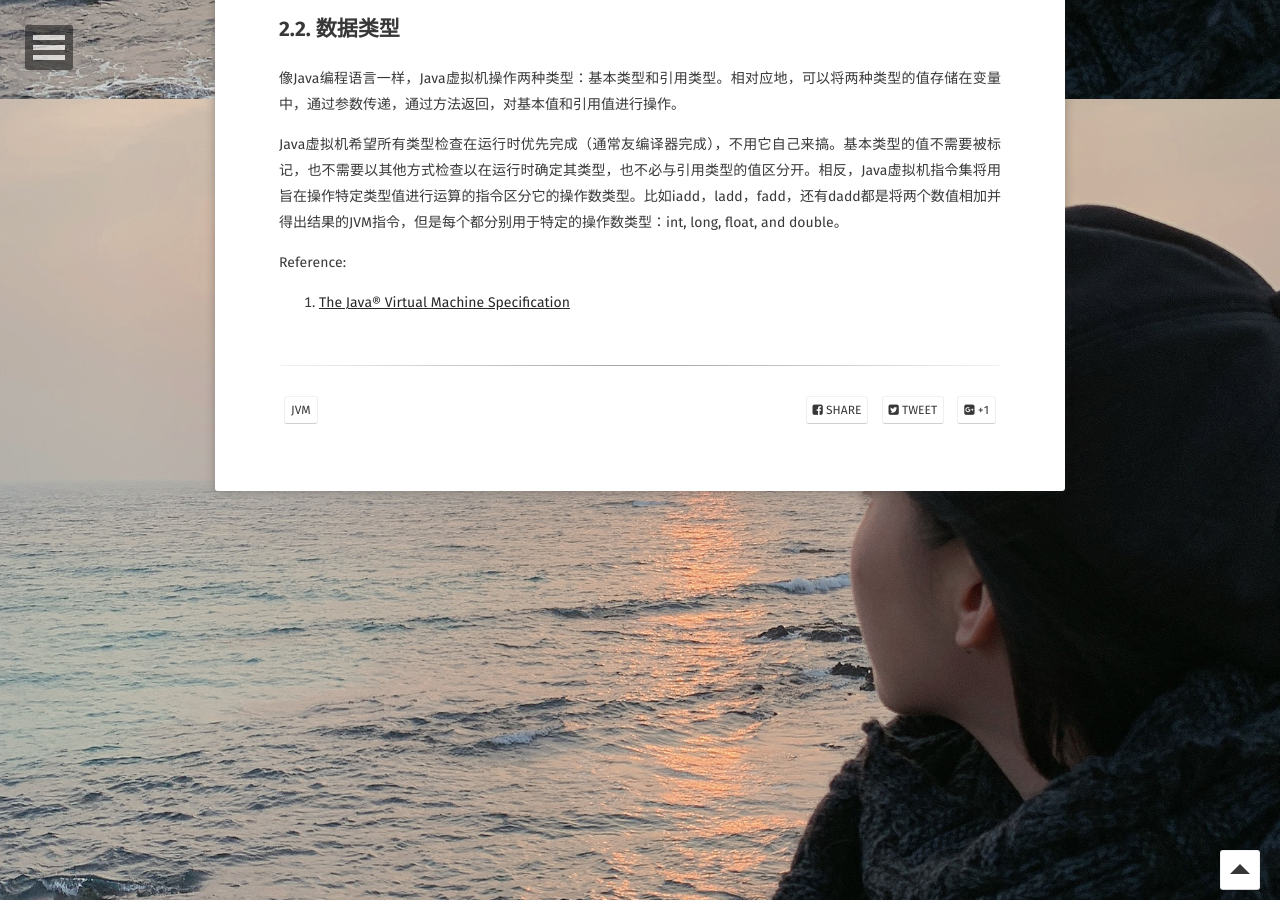
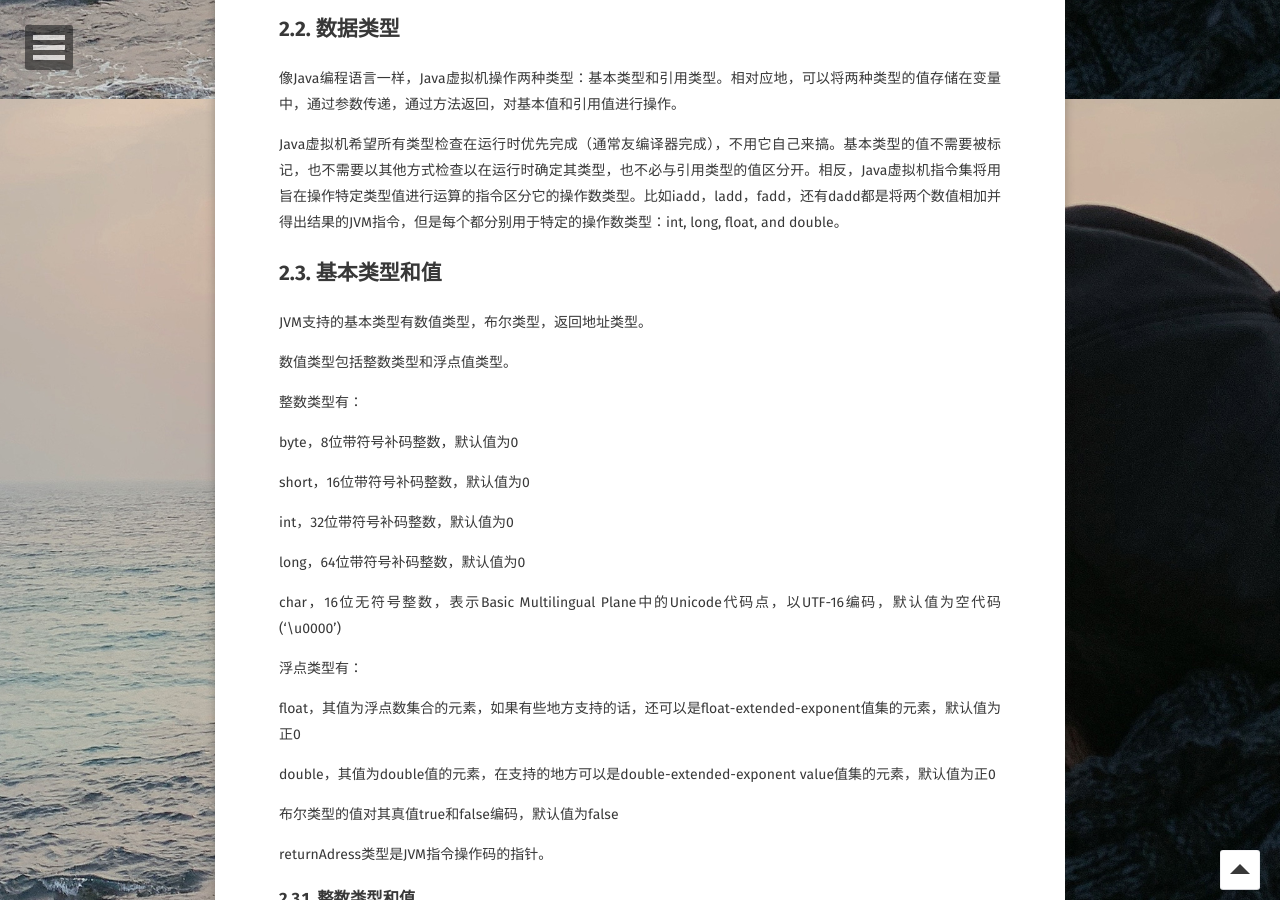
Before and after one commit to YawWQ/yawwq.github.io, a Jekyll site: the page built from _posts/2019-12-22-Java虚拟机规范SE11（二）Java虚拟机结构.md, in a window 1280 px wide and 900 px high, scrolled down 801 px. Built offline with Jekyll 4.4.1, drawn with Linux system fonts in a browser that asks for light colours; some web fonts are replaced; some of the changed text lies outside the part shown.

Commit message:
Update 2019-12-22-Java虚拟机规范SE11（二）Java虚拟机结构.md

```diff
--- a/_posts/2019-12-22-Java虚拟机规范SE11（二）Java虚拟机结构.md
+++ b/_posts/2019-12-22-Java虚拟机规范SE11（二）Java虚拟机结构.md
@@ -30,6 +30,46 @@ Java虚拟机要执行的已编译代码使用独立于硬件和操作系统的
 
 Java虚拟机希望所有类型检查在运行时优先完成（通常友编译器完成），不用它自己来搞。基本类型的值不需要被标记，也不需要以其他方式检查以在运行时确定其类型，也不必与引用类型的值区分开。相反，Java虚拟机指令集将用旨在操作特定类型值进行运算的指令区分它的操作数类型。比如iadd，ladd，fadd，还有dadd都是将两个数值相加并得出结果的JVM指令，但是每个都分别用于特定的操作数类型：int, long, float, and double。
 
+## 2.3. 基本类型和值
+
+JVM支持的基本类型有数值类型，布尔类型，返回地址类型。
+
+数值类型包括整数类型和浮点值类型。
+
+整数类型有：
+
+byte，8位带符号补码整数，默认值为0
+
+short，16位带符号补码整数，默认值为0
+
+int，32位带符号补码整数，默认值为0
+
+long，64位带符号补码整数，默认值为0
+
+char，16位无符号整数，表示Basic Multilingual Plane中的Unicode代码点，以UTF-16编码，默认值为空代码('\u0000')
+
+浮点类型有：
+
+float，其值为浮点数集合的元素，如果有些地方支持的话，还可以是float-extended-exponent值集的元素，默认值为正0
+
+double，其值为double值的元素，在支持的地方可以是double-extended-exponent value值集的元素，默认值为正0
+
+布尔类型的值对其真值true和false编码，默认值为false
+
+returnAdress类型是JVM指令操作码的指针。
+
+### 2.3.1. 整数类型和值
+
+byte，从-128到127(-2^7到2^7-1)，inclusive
+
+short，from -32768 to 32767 (-2^15 to 2^15 - 1), inclusive
+
+int，from -2147483648 to 2147483647 (-2^31 to 2^31 - 1), inclusive
+
+long，from -9223372036854775808 to 9223372036854775807 (-2^63 to 2^63 - 1), inclusive
+
+char，from 0 to 65535 inclusive
+
 Reference:
 
 1. [The Java® Virtual Machine Specification](https://docs.oracle.com/javase/specs/jvms/se11/html/index.html)
```
